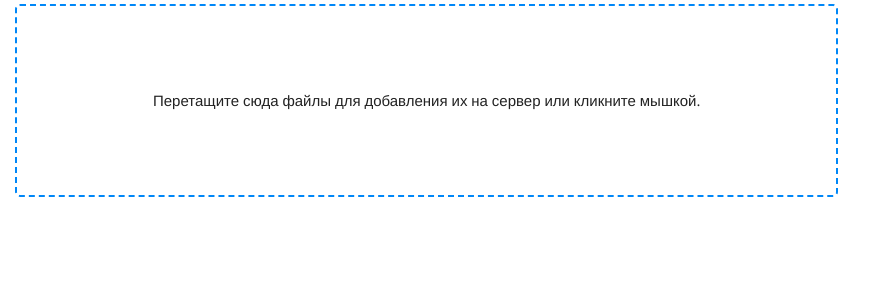
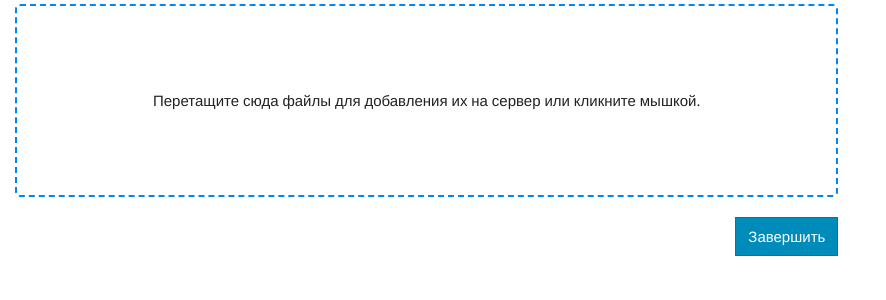
Before and after one commit to nixxa/SecretShopper, a Flask app: template frontui/templates/checklist_saved.html in a window 1280 px wide. Shown: the part 236-536 px from the top of the page, without its empty margins (0-886 px from the left). Run offline with Flask 2, Linux system fonts and the light colour scheme; the template is opened without the code that fills it: most values are stand-ins (such as "Sample title", 1, 10 or a date in 2020); parts of the project's set-up code (start-up, migrations or seed data) failed here and were passed over; some libraries are stand-ins or nearby versions.

Commit message:
Checklist: added fake button to complete quiz

```diff
--- a/frontui/static/scripts/checklist.saved.view.js
+++ b/frontui/static/scripts/checklist.saved.view.js
@@ -149,5 +149,9 @@ define(['jquery', 'dropzone', 'pica'], function($, dropzone, pica) {
 
     $(document).ready(function () {
         initFileUpload();
+
+        $('#js-completed-btn').click(function (evt) {
+            $('#js-content').hide();
+        });
     });
 });
--- a/frontui/templates/checklist_saved.html
+++ b/frontui/templates/checklist_saved.html
@@ -2,6 +2,7 @@
 
 {% block content %}
 <h2>Контрольный лист посещения сохранен</h2>
+<div id="js-content">
     <ul class="list-unstyled">
         <li>Номер листа: <a href="/checklist/view/{{ model.num }}">#{{ model.num }}</a></li>
         <li>Объект: {{ model.object_name }}</li>
@@ -14,6 +15,10 @@
             Перетащите сюда файлы для добавления их на сервер или кликните мышкой.
         </div>
     </form>
+    <div class="pull-right">
+        <button type="button" id="js-completed-btn" class="btn btn-primary">Завершить</button>
+    </div>
+</div>
 {% endblock %}
 
 {% block styles %}
--- a/frontui/views.py
+++ b/frontui/views.py
@@ -342,6 +342,7 @@ def annual_month(date):
             calc_points(x, item)
     return render_template('annual_month.html', model=rprt)
 
+
 def calc_points(rprt, object_info):
     """ Calculate points for report """
     database = DataProvider()
```
Lines whose indentation alone changed are shown as unchanged.
